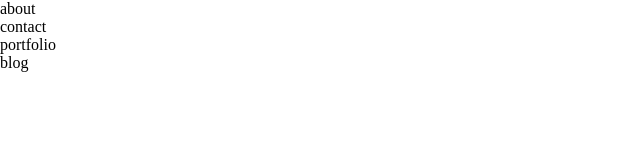
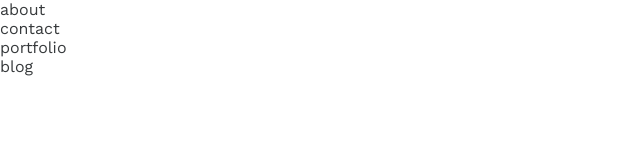
Before and after one commit to LuisJaquez/snow-free-clone, a website: page index.html in a window 1280 px wide. Shown: the full height of the page, 0-640 px from the left. Drawn offline with nearby package versions, Linux system fonts and the light colour scheme; files that its build step writes are made by us from their sources.

Commit message:
Add base styles

```diff
--- a/index.html
+++ b/index.html
@@ -17,10 +17,10 @@
 
             <nav>
                 <ul>
-                    <li title="About">about</li>
-                    <li title="Contact">contact</li>
-                    <li title="Portfolio">portfolio</li>
-                    <li title="Blog">blog</li>
+                    <li><a href="#" title="About">about</a></li>
+                    <li><a href="#" title="Contact">contact</a></li>
+                    <li><a href="#" title="Portfolio">portfolio</a></li>
+                    <li><a href="#" title="Blog">blog</a></li>
                 </ul>
             </nav>
 
--- a/scss/base/_base.scss
+++ b/scss/base/_base.scss
@@ -8,10 +8,16 @@
 html {
   box-sizing: border-box;
 }
+body {
+  font-family: $default-font;
+  font-size: $regular;
+  color: $default-color;
+}
 
 ul {
   list-style: none;
 }
 a {
   text-decoration: none;
+  color: $default-color;
 }
--- a/scss/helpers/_variables.scss
+++ b/scss/helpers/_variables.scss
@@ -6,4 +6,6 @@
 $default-font: "Work Sans", sans-serif;
 $secundary-font: "Playfair Display", serif;
 //Fonts sizes
-$regular: 24px;
+$regular: 500;
+//COLORS
+$default-color: rgb(55, 58, 60);
--- a/scss/main.scss
+++ b/scss/main.scss
@@ -1,2 +1,4 @@
-/*Basic Styles*/
-@import 'scss/base/_base.scss';
+//Variables
+@import "scss/helpers/_variables.scss";
+//Basic Styles
+@import "scss/base/_base.scss";
```
Also changed, not shown: app/index.html (added, +1 -0 lines), app/css/main.css (added).
